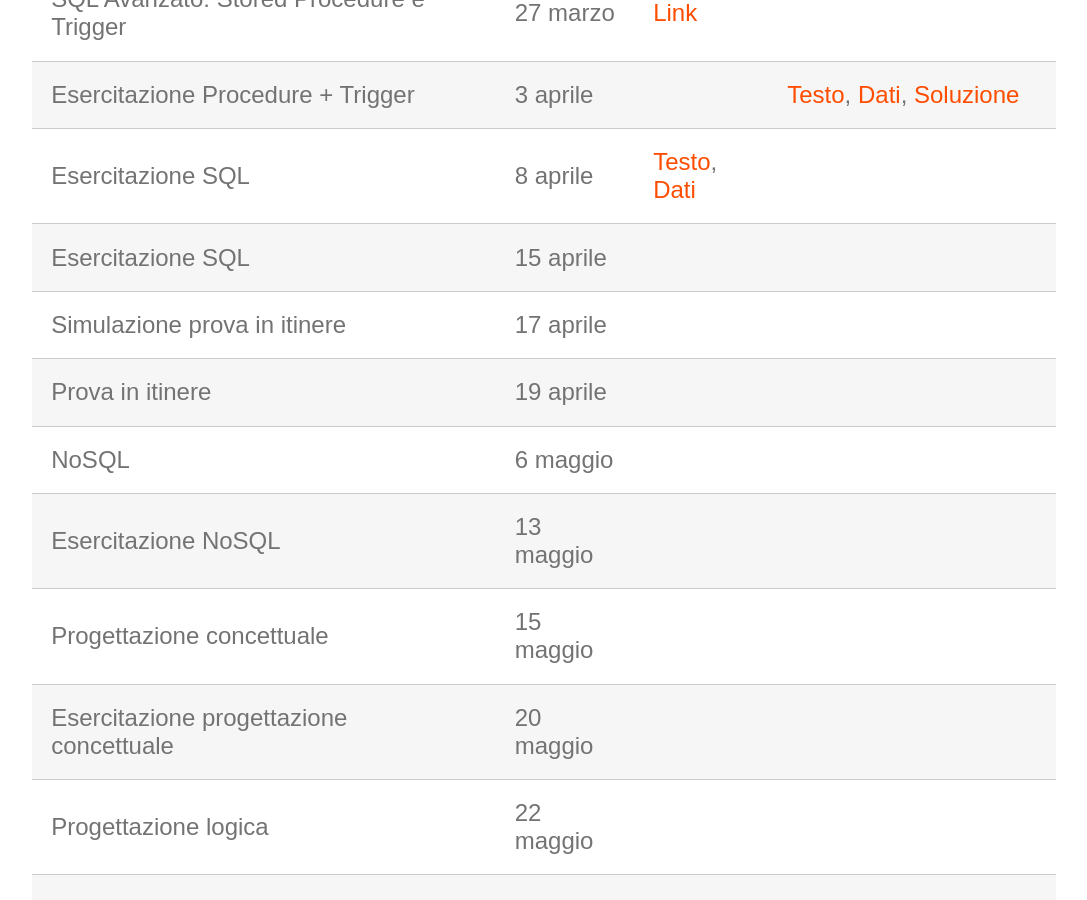
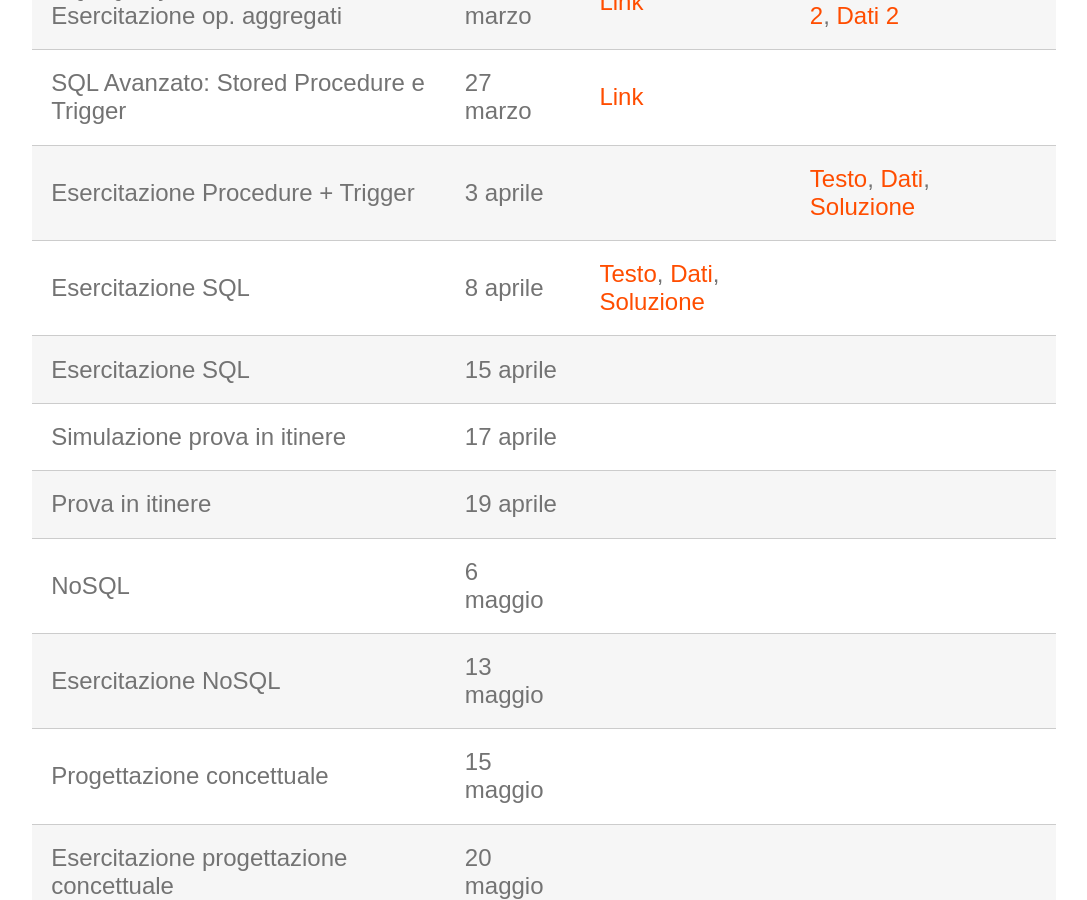
Before and after one commit to perceivelab/db-fo-24, a Jekyll site: the page built from index.md, in a window 1280 px wide and 900 px high, scrolled down 1438 px. Shown: the whole window, without its empty margins (96-1183 px from the left). Built offline with Jekyll 4.4.1, drawn with Linux system fonts in a browser that asks for light colours.

Commit message:
Update index.md

```diff
--- a/index.md
+++ b/index.md
@@ -32,7 +32,7 @@ Il programma delle lezioni è provvisorio e può subire variazioni.
 | SQL Query Nidificate + Esercitazione op. aggregati                 | 25 marzo | [Link](https://studentiunict-my.sharepoint.com/:b:/g/personal/simone_palazzo_unict_it/ETv1_9U9leNOksuhrsYS56cBS0BCQu1jQs_xBF4mXHjSMw?e=E5mlLH) | [Testo 1](https://studentiunict-my.sharepoint.com/:b:/g/personal/simone_palazzo_unict_it/EUrxvtV7OD9DpPe4pyPmycQBr2ra_yRSI6IjXXxRj3OIfg?e=tsUH3y), [Dati 1](https://studentiunict-my.sharepoint.com/:u:/g/personal/simone_palazzo_unict_it/EUCEAz5B6VtNu-SAgjfAUDwBBaUokLz7n8cOJ02TsH1lIw?e=oGu6i0), [Testo 2](https://studentiunict-my.sharepoint.com/:b:/g/personal/simone_palazzo_unict_it/EXFGQEFcr45Fm4tQHHGp3noBfhZxoKJNA4uVZ2zUWziGxw?e=xhRl6d), [Dati 2](https://studentiunict-my.sharepoint.com/:u:/g/personal/simone_palazzo_unict_it/EcUAVpPBtqJFmdT_IDBnd6sBrExy5h4u-yeotg5T6djeeQ?e=DmuT5y)
 | SQL Avanzato: Stored Procedure e Trigger                  | 27 marzo | [Link](https://studentiunict-my.sharepoint.com/:b:/g/personal/simone_palazzo_unict_it/EdGNxaaSNh1HpFRABd_JRU0Bd8wW8iHI_oltyGDBSzazag?e=zAY4A3) |
 | Esercitazione Procedure + Trigger                   | 3 aprile | | [Testo](https://studentiunict-my.sharepoint.com/:w:/g/personal/simone_palazzo_unict_it/EXD2m7U3ZMdHnRxcb1rLWyQBOxei-O9cA70l2KJrv4Ihew?e=xv7UlW), [Dati](https://studentiunict-my.sharepoint.com/:u:/g/personal/simone_palazzo_unict_it/ESJvqIgGYrxMn7Hya53-7CIBw-OPnccc1OiRu8edaCXsog?e=yBVTwe), [Soluzione](https://studentiunict-my.sharepoint.com/:u:/g/personal/simone_palazzo_unict_it/Ea_gZ9NGjb1PiWtbJTfPgNQBkxv_B4kaP5r6-OY4QOWuGw?e=pkGH67) |
-| Esercitazione SQL                     | 8 aprile | [Testo](https://studentiunict-my.sharepoint.com/:b:/g/personal/simone_palazzo_unict_it/EZxKnmkkLUFGo6C1GRyS_LYBLQgzXOxtQzmZTYL2gYP64A?e=ylGh3E), [Dati](https://studentiunict-my.sharepoint.com/:u:/g/personal/simone_palazzo_unict_it/EcyXwD6f8DtGvqvrwu1NFhsB_ed0864mACs9pDAjKFIZ4Q?e=axHjhY) |
+| Esercitazione SQL                     | 8 aprile | [Testo](https://studentiunict-my.sharepoint.com/:b:/g/personal/simone_palazzo_unict_it/EZxKnmkkLUFGo6C1GRyS_LYBLQgzXOxtQzmZTYL2gYP64A?e=ylGh3E), [Dati](https://studentiunict-my.sharepoint.com/:u:/g/personal/simone_palazzo_unict_it/EcyXwD6f8DtGvqvrwu1NFhsB_ed0864mACs9pDAjKFIZ4Q?e=axHjhY), [Soluzione](https://studentiunict-my.sharepoint.com/:u:/g/personal/simone_palazzo_unict_it/EQd7nqYs0hNNiMSKUzwsnp4Bm3JHN8e7WxyhcyS8UQ5bMg?e=b7ddR1) |
 | Esercitazione SQL                         | 15 aprile |
 | Simulazione prova in itinere                         | 17 aprile |
 | Prova in itinere                          | 19 aprile |
```
